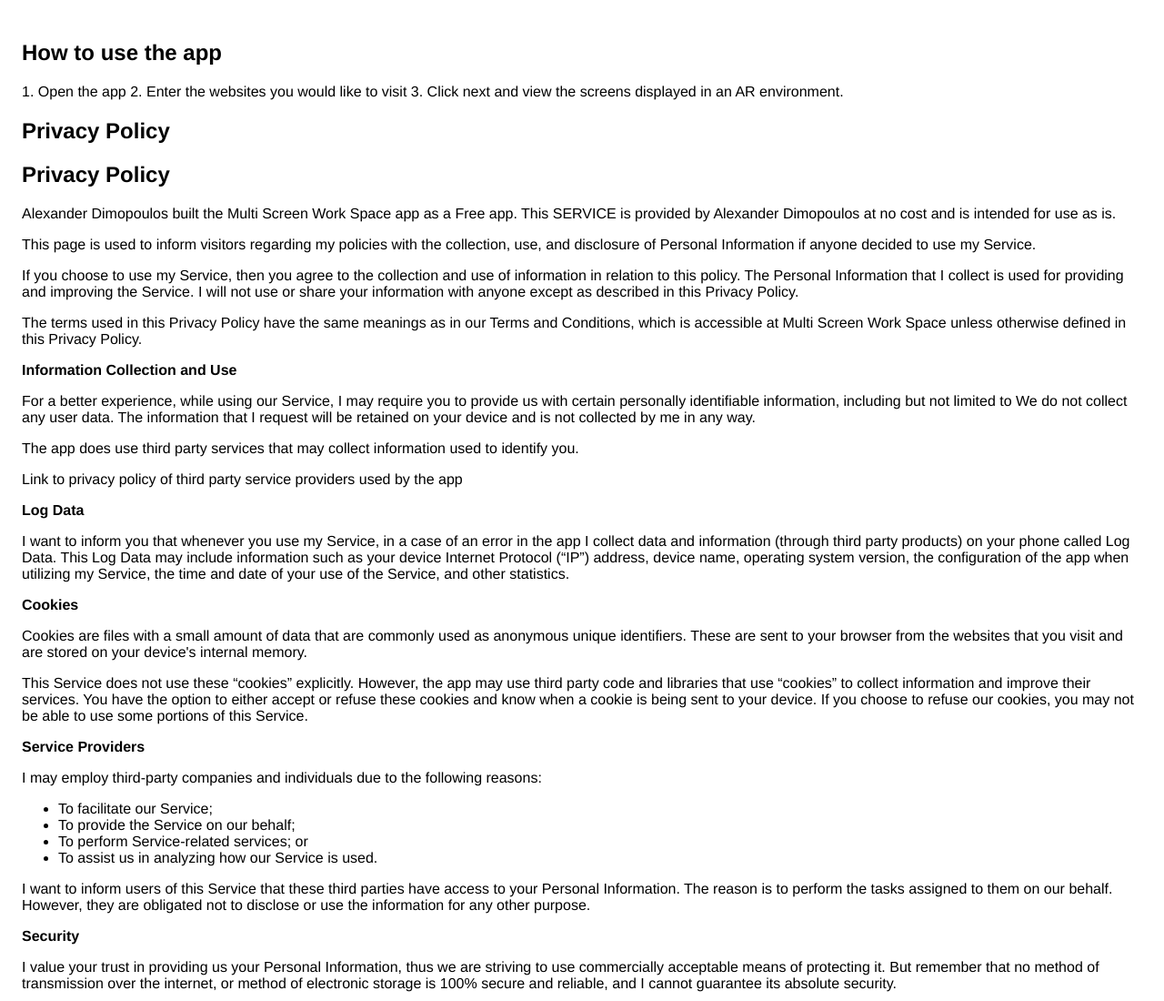
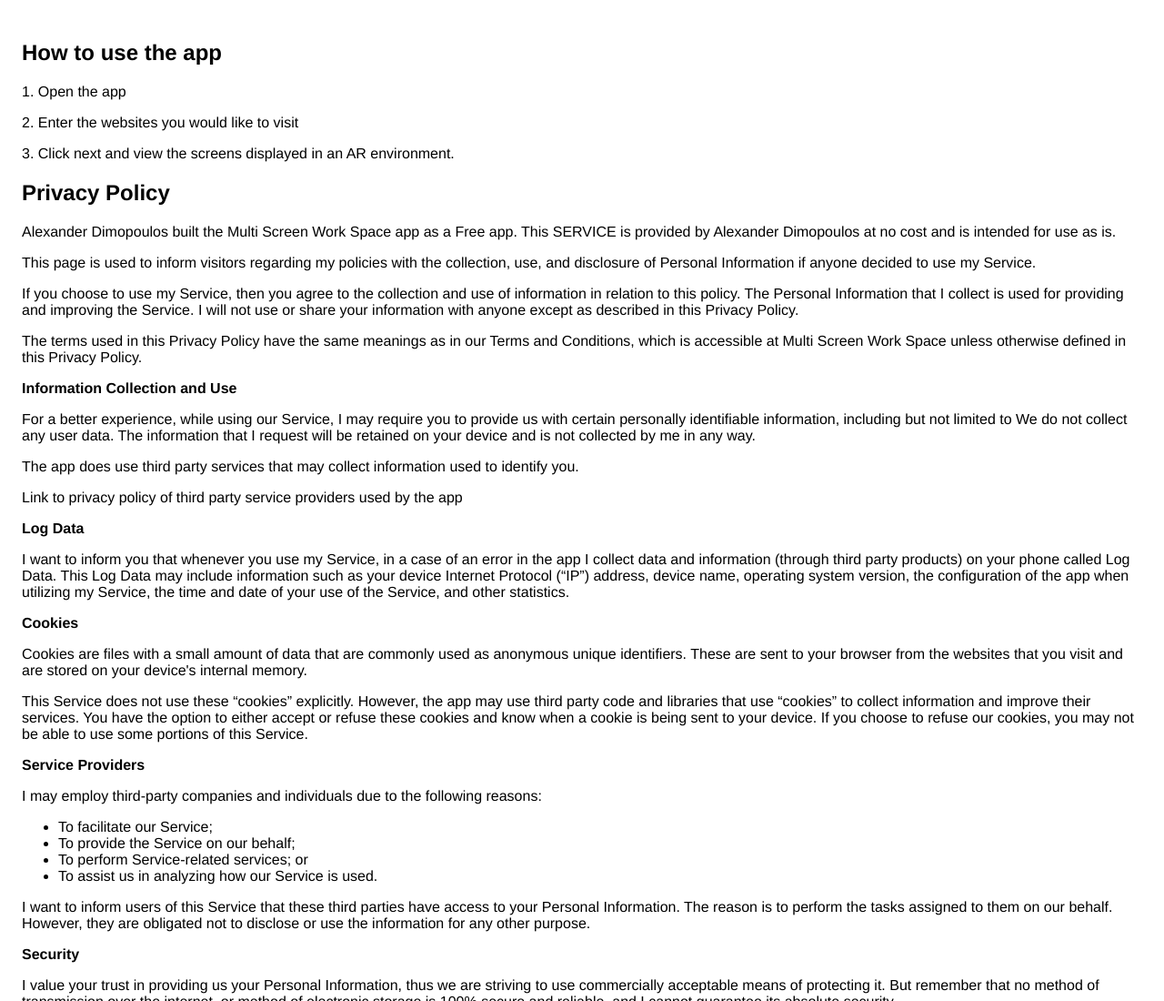
Before and after one commit to andimo11/Multi-Screen-Work-Space-, a plain HTML site: page index.html in a window 1280 px wide. Shown: the top 1100 px of the page at 91% size. Drawn offline with Linux system fonts and the light colour scheme.

Commit message:
Update index.html

```diff
--- a/index.html
+++ b/index.html
@@ -10,10 +10,12 @@
         <h2>How to use the app</h2>
         <p>
             1. Open the app
+        </p>
+        <p>
             2. Enter the websites you would like to visit
+         </p>
             3. Click next and view the screens displayed in an AR environment.
         </p>
-    <h2>Privacy Policy</h2> <p>
     <h2>Privacy Policy</h2> <p>
                     Alexander Dimopoulos built the Multi Screen Work Space app as
                     a Free app. This SERVICE is provided by
```
